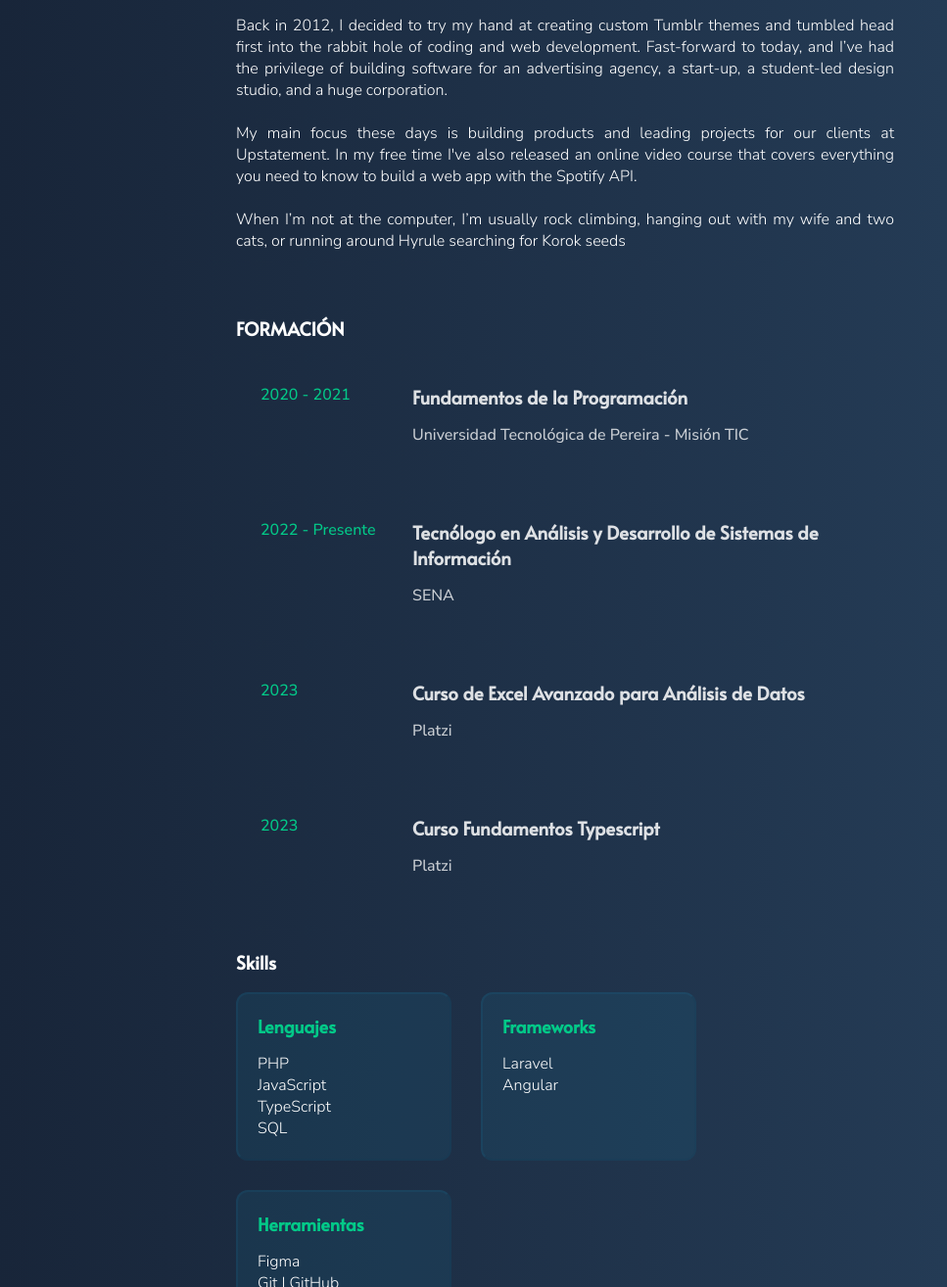
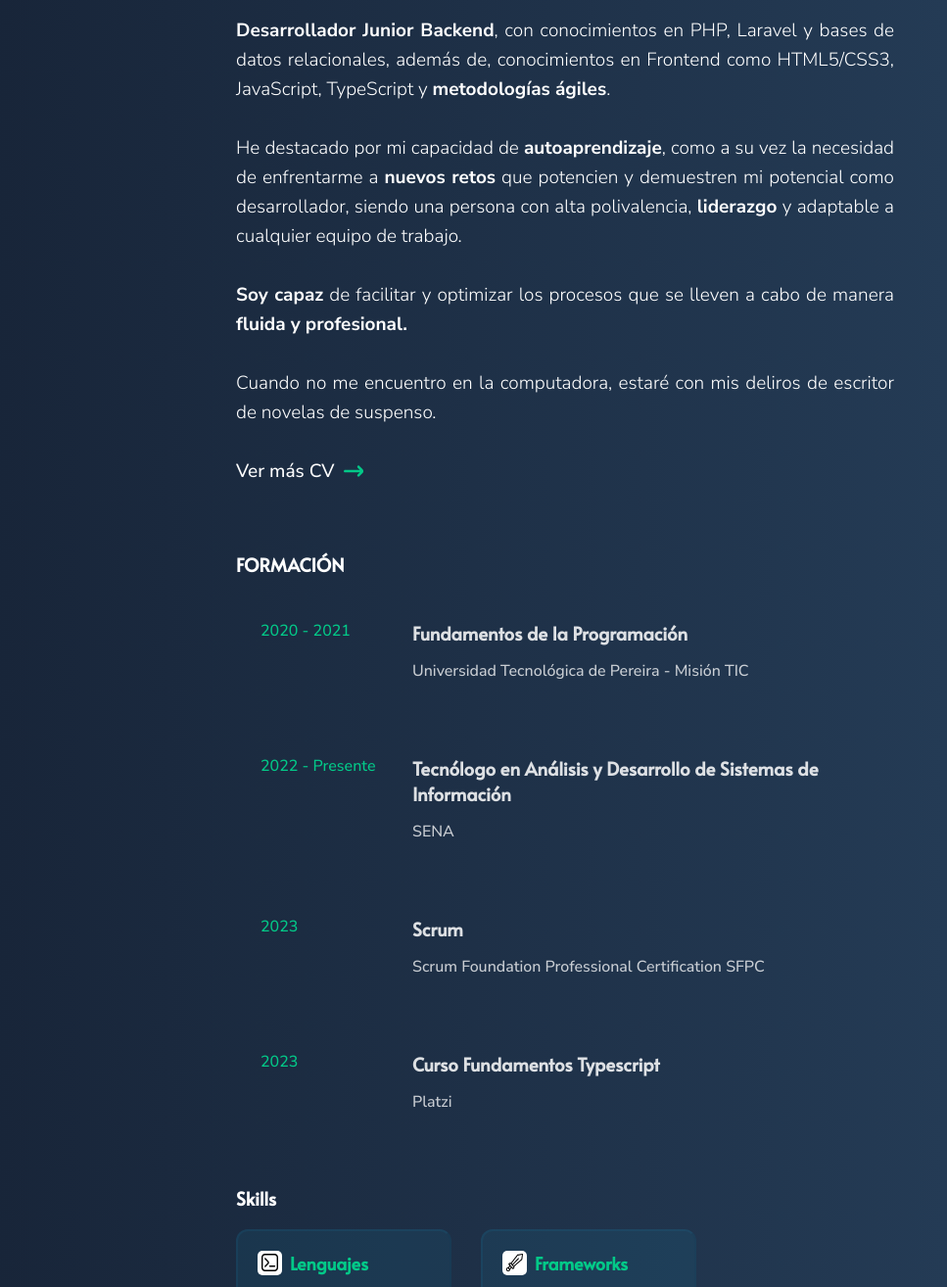
Before and after one commit to HernanTo/Portafolio, a plain HTML site: page index.html in a window 1280 px wide. Shown: the part 128-1442 px from the top of the page at 98% size, 313-1280 px from the left. Drawn offline with nearby package versions, Linux system fonts and the light colour scheme.

Commit message:
Update information

```diff
--- a/css/main.css
+++ b/css/main.css
@@ -139,6 +139,29 @@ a{
     font-family: 'Nunito Sans', sans-serif;
     font-weight: 300;
     text-align: justify;
+
+}
+.text__about__me{
+    font-size: 19px;
+    line-height: 30px;
+}
+.link__cv{
+    display: flex;
+    font-weight: bolder;
+    column-gap: 10px;
+    font-family: 'Nunito Sans', sans-serif;
+    transition: all 0.3s;
+}
+.link__cv img{
+    width: 20px;
+}
+.link__cv:hover{
+    /* color: var(--lightseagreen); */
+    /* text-decoration-color: #03C988 !important; */
+    text-decoration-line: underline !important;
+    text-decoration-color: var(--lightseagreen);
+    text-decoration-thickness: 3px;
+    column-gap: 20px;
 }
 /* Seccion sobre mi */
 
@@ -202,6 +225,23 @@ a{
 .con__skl:hover{
     transform: scale(1.05);
     transition: all 0.6s;
+}
+.con__skl h2{
+    display: flex;
+    align-items: center;
+    column-gap: 8px;
+}
+.con__skl h2 span{
+    background: white;
+    width: 25px;
+    height: 25px;
+    border-radius: 5px;
+    display: flex;
+    align-items: center;
+    justify-content: center;
+}
+.con__skl h2 span img{
+    width: 70%;
 }
 /* Seccion skills */
 
--- a/index.html
+++ b/index.html
@@ -44,12 +44,17 @@
                         <a href="#"><h3>SOBRE MÍ</h3></a>
                     </div>
                     <div class="content__cla">
-                        <p>
-                            Back in 2012, I decided to try my hand at creating custom Tumblr themes and tumbled head first into the rabbit hole of coding and web development. Fast-forward to today, and I’ve had the privilege of building software for an advertising agency, a start-up, a student-led design studio, and a huge corporation.
-                            <br> <br>
-                            My main focus these days is building products and leading projects for our clients at Upstatement. In my free time I've also released an online video course that covers everything you need to know to build a web app with the Spotify API.
+                        <p class="text__about__me">
+                            <b>Desarrollador Junior Backend</b>, con conocimientos en PHP, Laravel y bases de datos relacionales, además de, conocimientos en Frontend como HTML5/CSS3, JavaScript, TypeScript y <b>metodologías ágiles</b>.
                             <br><br>
-                            When I’m not at the computer, I’m usually rock climbing, hanging out with my wife and two cats, or running around Hyrule searching for Korok seeds
+                            He destacado por mi capacidad de <b>autoaprendizaje</b>, como a su vez la necesidad de enfrentarme a <b>nuevos retos</b> que potencien y demuestren mi potencial como desarrollador, siendo una persona con alta polivalencia, <b>liderazgo</b> y adaptable a cualquier equipo de trabajo.
+                            <br><br>
+                            <b>Soy capaz</b> de facilitar y optimizar los procesos que se lleven a cabo de manera <b>fluida y profesional.</b>
+                            <br><br>
+                            Cuando no me encuentro en la computadora, estaré con mis deliros de escritor de novelas de suspenso.
+
+                            <br><br>
+                            <a href="./assets/cv/CV.pdf" class="link__cv" target="_blank">Ver más CV<img src="./assets/img/icons/arrow-right.svg" alt=""></a>
                         </p>
                     </div>
                 </article>
@@ -72,8 +77,8 @@
 
                         <div class="con-element-study">
                             <span class="text__op text__color__steel">2023</span>
-                            <span><h3>Curso de Excel Avanzado para Análisis de Datos</h3></span>
-                            <span class="text__op text_op__academia">Platzi</span>
+                            <span><h3>Scrum</h3></span>
+                            <span class="text__op text_op__academia">Scrum Foundation Professional Certification SFPC</span>
                         </div>
 
                         <div class="con-element-study">
@@ -89,20 +94,20 @@
                     </div>
                     <div class="content__cla content__sklls">
                         <div class="con__skl">
-                            <h2>Lenguajes</h2>
+                            <h2><span><img src="./assets/img/icons/square-terminal.svg" alt="code"></span> Lenguajes</h2>
                             <p>PHP</p>
                             <p>JavaScript</p>
                             <p>TypeScript</p>
                             <p>SQL</p>
                         </div>
                         <div class="con__skl">
-                            <h2>Frameworks</h2>
+                            <h2><span><img src="./assets/img/icons/sword.png" alt="sword"></span>Frameworks</h2>
                             <p>Laravel</p>
-                            <p>Angular</p>
                         </div>
                         <div class="con__skl">
-                            <h2>Herramientas</h2>
+                            <h2><span><img src="./assets/img/icons/tools.svg" alt="tools"></span> Herramientas</h2>
                             <p>Figma</p>
+                            <p>Node</p>
                             <p>Git | GitHub</p>
                             <p>Excel</p>
                         </div>
@@ -115,7 +120,7 @@
                     <div class="content__cla con__projects">
                         <a class="con__project" href="https://github.com/HernanTo/lotus" target="_blank">
                             <div class="con__name"><h2>Lotus <i class="fi fi-br-arrow-up-right-from-square"></i></h2></div>
-                            <div class="con__desc__pro"><p>Lorem ipsum dolor sit amet consectetur adipisicing elit. Rerum animi et corporis velit voluptatum molestias iste commodi, sapiente ut eligendi omnis, amet necessitatibus ducimus minima ullam delectus? Corporis, ipsum odit!</p></div>
+                            <div class="con__desc__pro"><p>Sistema de administración empresarial que abarca el control de trabajadores, clientes y el inventario. Permite generar facturas detalladas y cotizaciones precisas para agilizar las operaciones y mejorar la relación con los clientes.</p></div>
                             <div class="con__tools">
                                 <span class="tool">PHP</span>
                                 <span class="tool">JavaScript</span>
@@ -128,7 +133,7 @@
                         </a>
                         <a class="con__project" href="https://github.com/HernanTo/arca" target="_blank">
                             <div class="con__name"><h2>Arca <i class="fi fi-br-arrow-up-right-from-square"></i></h2></div>
-                            <div class="con__desc__pro"><p>Lorem ipsum dolor sit amet consectetur adipisicing elit. Rerum animi et corporis velit voluptatum molestias iste commodi, sapiente ut eligendi omnis, amet necessitatibus ducimus minima ullam delectus? Corporis, ipsum odit!</p></div>
+                            <div class="con__desc__pro"><p>Plataforma de gestión médica. Su objetivo es mejorar la eficiencia y eficacia en la gestión de los procesos médicos y administrativos, brindando herramientas para la gestión de citas médicas, diagnósticos y gestión de usuarios.</p></div>
                             <div class="con__tools">
                                 <span class="tool">PHP</span>
                                 <span class="tool">JavaScript</span>
```
Also changed, not shown: assets/img/icons/arrow-right.svg (added), assets/img/icons/square-terminal.svg (added), assets/img/icons/tools.svg (added), 1 other file.
